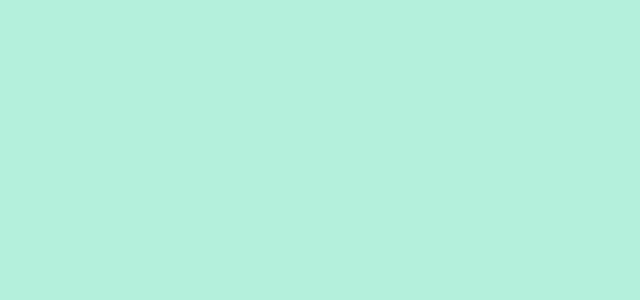
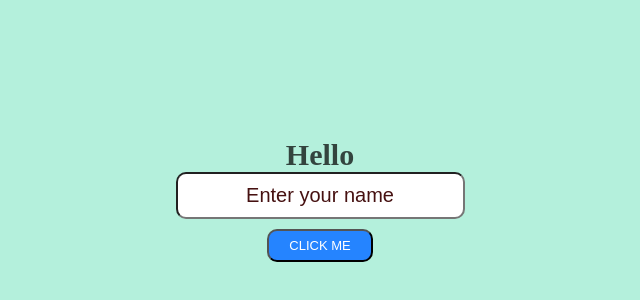
Before and after one commit to rampravesh22/react-thapa-tutorials, a React (Create React App) app: page / in a window 1280 px wide. Shown: the part 200-500 px from the top of the page, without its empty margins (320-960 px from the left). Built offline with nearby package versions, Linux system fonts and the light colour scheme.

Commit message:
forms branch

```diff
--- a/src/App.js
+++ b/src/App.js
@@ -1,9 +1,10 @@
 import React from 'react'
+import Forms from './Forms';
 function App() {
 	return (
 		<>
 			{/* Componenents */}
-
+			<Forms></Forms>
 		</>
 	);
 }
--- /dev/null
+++ b/src/Forms.jsx
@@ -0,0 +1,30 @@
+import React, { useState } from "react";
+
+const Forms = () => {
+	const [inputCurrent, setInputCurrent] = useState();
+	const onInputEvent = (e) => {
+		setInputCurrent(e.target.value);
+	};
+	const [fullName, setFullName] = useState("");
+	const onSubmitEvent = () => {
+		setFullName(inputCurrent);
+	};
+	return (
+		<>
+			<div className="container">
+				<h1>Hello {fullName}</h1>
+				<input
+					type="text"
+					name=""
+					id=""
+					onChange={onInputEvent}
+					value={inputCurrent}
+					placeholder="Enter your name"
+				/>
+				<button onClick={onSubmitEvent}>click me</button>
+			</div>
+		</>
+	);
+};
+
+export default Forms;
--- a/src/index.css
+++ b/src/index.css
@@ -18,4 +18,46 @@ html {
 body{
     background-color: rgba(3, 204, 137, 0.295);
     min-height: 100vh;
+    display: grid;
+    place-content: center;
+
 }
+.container{
+    font-family: inconsolata;
+    display: flex;
+    justify-content: center;
+    align-items: center;
+    flex-direction: column;
+    /* background-color: #2584ff; */
+}
+
+.container input{
+    padding: 1rem;
+    font-size: 2rem;
+    border-radius: 1rem;
+    display: flex;
+    justify-content: center;
+    text-align:center;
+
+}
+input::placeholder{
+    margin: auto;
+    color: rgb(70, 17, 17);
+
+}
+.container h1{
+    font-size: 3rem;
+    color: rgba(0, 0, 0, 0.716);
+}
+
+button{
+    padding: .7rem 2rem;
+    margin-top:1rem;
+    background-color: var(--color-primary);
+    color: white;
+    font-size: 1.3rem;
+    border-radius: 1rem;
+    text-transform: uppercase;
+    cursor: pointer;
+
+}
```
